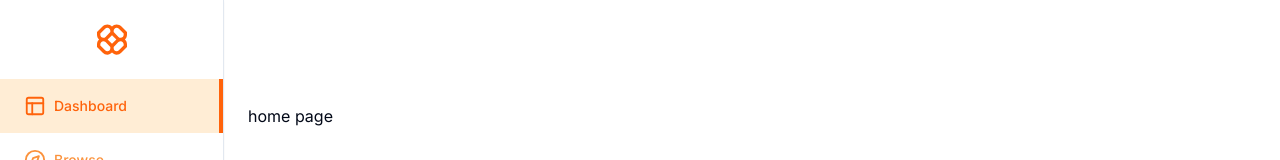
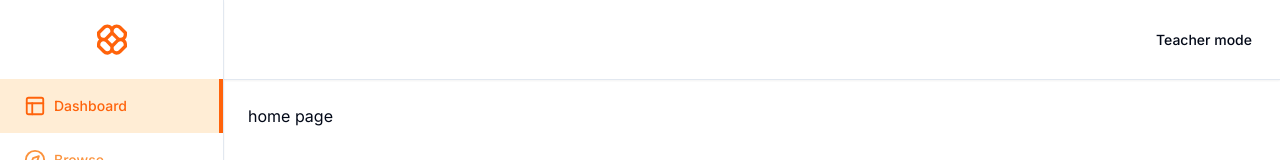
Before and after one commit to TasneemFand/LMS-Platform, a Next.js app: page / in a window 1280 px wide. Shown: the top 160 px of the page. Built offline with nearby package versions, Linux system fonts and the light colour scheme.

Commit message:
create navbar

```diff
--- /dev/null
+++ b/app/(dashboard)/_components/navbar.tsx
@@ -0,0 +1,12 @@
+import { NavbarRoutes } from "@/components/navbar-routes"
+
+import { MobileSidebar } from "./mobile-sidebar"
+
+export const Navbar = () => {
+  return (
+    <div className="p-4 border-b h-full flex items-center bg-white shadow-sm">
+      <MobileSidebar />
+      <NavbarRoutes />
+    </div>
+  )
+}
--- a/app/(dashboard)/layout.tsx
+++ b/app/(dashboard)/layout.tsx
@@ -1,8 +1,12 @@
+import { Navbar } from "./_components/navbar";
 import { Sidebar } from "./_components/sidebar";
 
 const DashboardLayout = ({ children }: { children: React.ReactNode }) => {
   return (
     <div className="h-full">
+      <div className="h-[80px] md:pl-56 fixed inset-y-0 w-full z-50">
+        <Navbar />
+      </div>
       <div className="hidden md:flex h-full w-56 flex-col fixed inset-y-0 z-50">
         <Sidebar />
       </div>
--- /dev/null
+++ b/components/navbar-routes.tsx
@@ -0,0 +1,35 @@
+"use client";
+
+import { UserButton } from "@clerk/nextjs";
+import { usePathname } from "next/navigation";
+import Link from "next/link";
+import { Button } from "./ui/button";
+import { LogOut } from "lucide-react";
+
+export const NavbarRoutes = () => {
+  const pathname = usePathname();
+
+  const isTeacherPage = pathname?.startsWith("/teacher");
+  const isCoursePage = pathname?.includes("/courses");
+  const isSearchPage = pathname === "/search";
+
+  return (
+    <div className="flex gap-x-2 ml-auto">
+      {isTeacherPage || isCoursePage ? (
+        <Link href="/">
+          <Button size="sm" variant="ghost">
+            <LogOut className="h-4 w-4 mr-2" />
+            Exit
+          </Button>
+        </Link>
+      ) : (
+        <Link href="/teacher/courses">
+          <Button size="sm" variant="ghost">
+            Teacher mode
+          </Button>
+        </Link>
+      )}
+      <UserButton afterSignOutUrl="/" />
+    </div>
+  );
+};
--- /dev/null
+++ b/components/ui/button.tsx
@@ -0,0 +1,56 @@
+import * as React from "react"
+import { Slot } from "@radix-ui/react-slot"
+import { cva, type VariantProps } from "class-variance-authority"
+
+import { cn } from "@/lib/utils"
+
+const buttonVariants = cva(
+  "inline-flex items-center justify-center whitespace-nowrap rounded-md text-sm font-medium ring-offset-background transition-colors focus-visible:outline-none focus-visible:ring-2 focus-visible:ring-ring focus-visible:ring-offset-2 disabled:pointer-events-none disabled:opacity-50",
+  {
+    variants: {
+      variant: {
+        default: "bg-primary text-primary-foreground hover:bg-primary/90",
+        destructive:
+          "bg-destructive text-destructive-foreground hover:bg-destructive/90",
+        outline:
+          "border border-input bg-background hover:bg-accent hover:text-accent-foreground",
+        secondary:
+          "bg-secondary text-secondary-foreground hover:bg-secondary/80",
+        ghost: "hover:bg-accent hover:text-accent-foreground",
+        link: "text-primary underline-offset-4 hover:underline",
+      },
+      size: {
+        default: "h-10 px-4 py-2",
+        sm: "h-9 rounded-md px-3",
+        lg: "h-11 rounded-md px-8",
+        icon: "h-10 w-10",
+      },
+    },
+    defaultVariants: {
+      variant: "default",
+      size: "default",
+    },
+  }
+)
+
+export interface ButtonProps
+  extends React.ButtonHTMLAttributes<HTMLButtonElement>,
+    VariantProps<typeof buttonVariants> {
+  asChild?: boolean
+}
+
+const Button = React.forwardRef<HTMLButtonElement, ButtonProps>(
+  ({ className, variant, size, asChild = false, ...props }, ref) => {
+    const Comp = asChild ? Slot : "button"
+    return (
+      <Comp
+        className={cn(buttonVariants({ variant, size, className }))}
+        ref={ref}
+        {...props}
+      />
+    )
+  }
+)
+Button.displayName = "Button"
+
+export { Button, buttonVariants }
--- a/package.json
+++ b/package.json
@@ -10,6 +10,8 @@
   },
   "dependencies": {
     "@clerk/nextjs": "^4.29.7",
+    "@radix-ui/react-dialog": "^1.0.5",
+    "@radix-ui/react-slot": "^1.0.2",
     "class-variance-authority": "^0.7.0",
     "clsx": "^2.1.0",
     "lucide-react": "^0.323.0",
```
Also changed, not shown: 1 other file (tests, documents, lock files or other folders).
